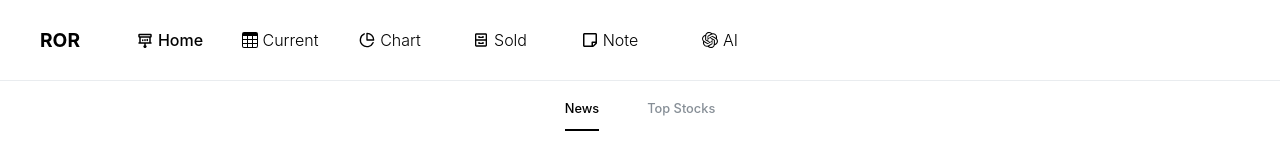
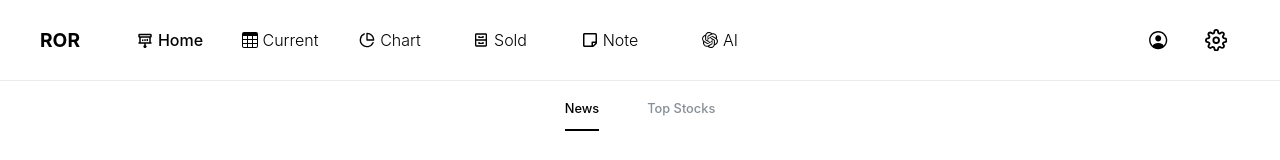
Before and after one commit to Globalkmaria/rateOfReturn, a React (Vite) app: page / in a window 1280 px wide. Shown: the top 160 px of the page. Built offline with nearby package versions, Linux system fonts and the light colour scheme; no server answers; a web font is replaced by a local one; what axios-retry would draw is missing.

Commit message:
fix : add login logic

```diff
--- a/src/layout/GeneralLayout.tsx
+++ b/src/layout/GeneralLayout.tsx
@@ -11,6 +11,7 @@ import Footer from './Footer';
 import Loading from './Loading';
 import MainModal from './MainModal';
 import Navbar from './NavBar/Navbar';
+import { useCheckMe } from './useCheckMe';
 import useSyncUserData from './useSyncUserData';
 
 interface GeneralLayoutProps {
@@ -19,6 +20,7 @@ interface GeneralLayoutProps {
 
 const GeneralLayout = ({ children }: GeneralLayoutProps) => {
   const [firstLoad, setFirstLoad] = useState(true);
+  useCheckMe();
   useSyncUserData();
 
   useSaveChangedGroupsData(firstLoad);
--- a/src/layout/NavBar/Navbar.tsx
+++ b/src/layout/NavBar/Navbar.tsx
@@ -5,7 +5,9 @@ import styled from 'styled-components';
 
 import { RouterElement } from '@/router/router';
 
+import AuthBtns from './AuthBtns';
 import Menu from './Menu';
+import Setting from './Setting';
 
 export type NavbarElement = Pick<
   RouterElement,
@@ -19,6 +21,10 @@ const Navbar = () => {
         <StyledTitle>ROR</StyledTitle>
       </Link>
       <Menu />
+      <RightMenu>
+        <AuthBtns />
+        <Setting />
+      </RightMenu>
     </StyledNav>
   );
 };
@@ -53,3 +59,10 @@ const StyledTitle = styled.h1`
   grid-area: site-name;
   font-size: 1.2rem;
 `;
+
+const RightMenu = styled('div')`
+  display: flex;
+  gap: 10px;
+  align-items: center;
+  justify-content: flex-end;
+`;
```
